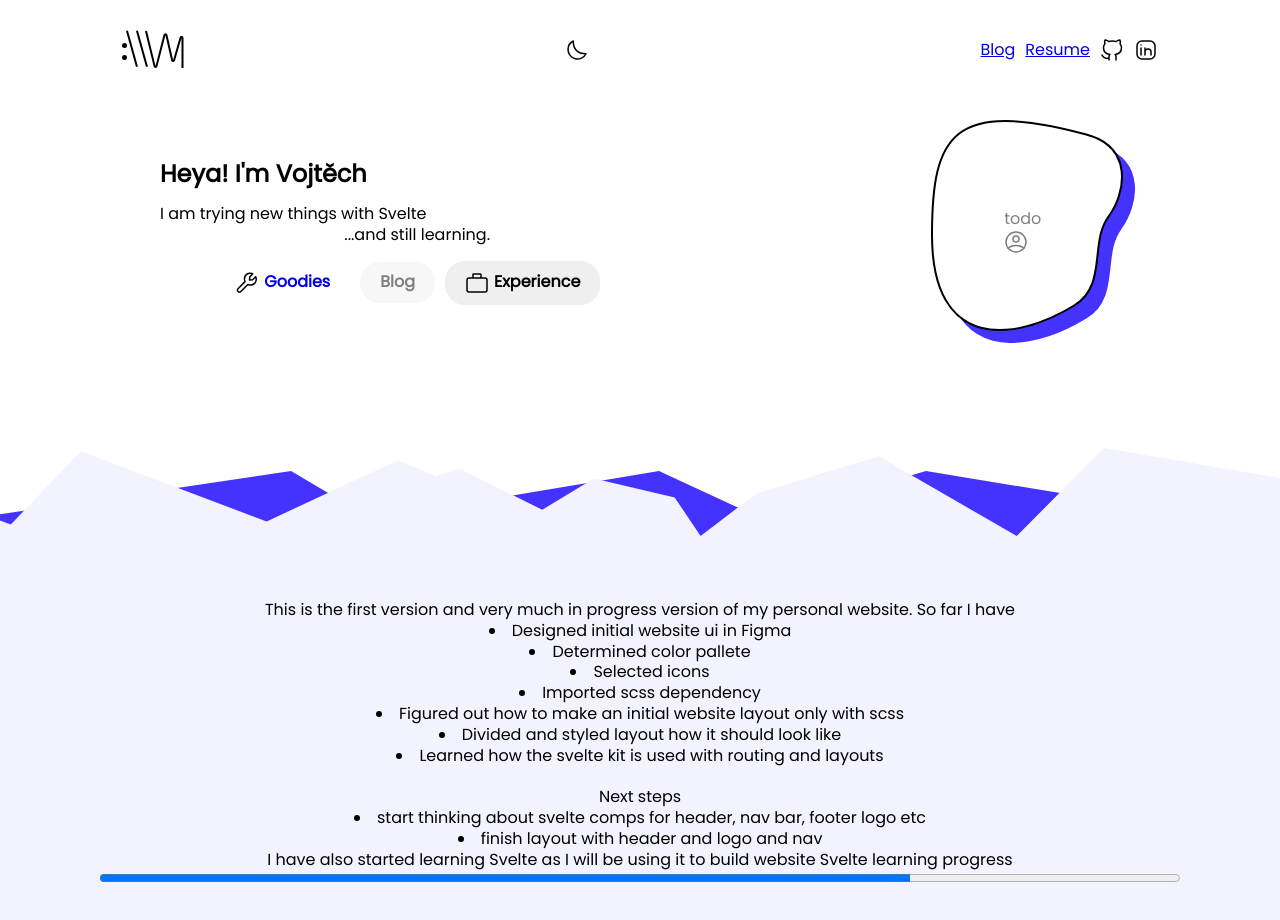
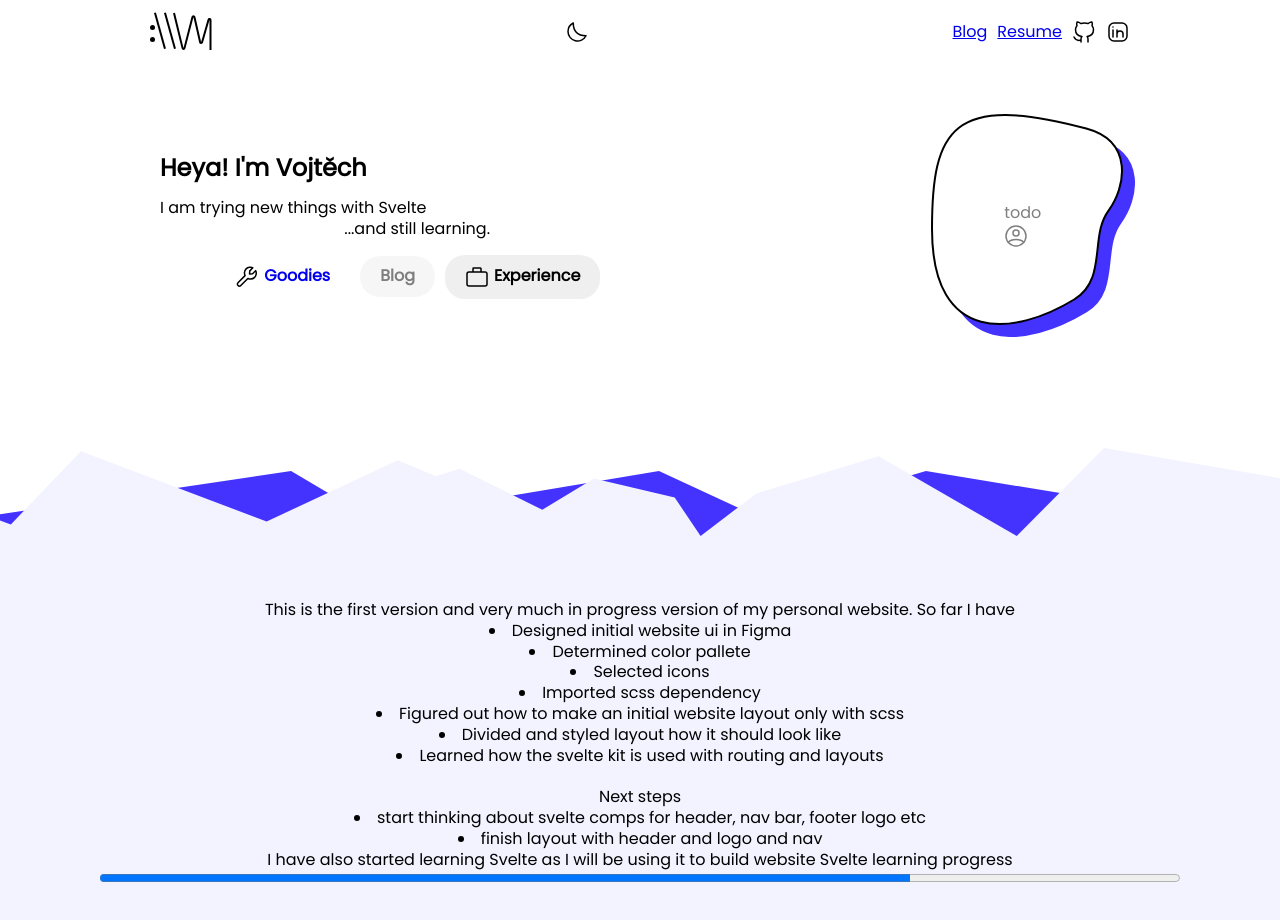
Before and after one commit to vojtechmarek-dev/vojtechmarek.dev, a SvelteKit app: page / in a window 1280 px wide. Shown: the top 920 px of the page. Built offline with nearby package versions, Linux system fonts and the light colour scheme.

Commit message:
redesigned layout and header

```diff
--- a/src/lib/components/organisms/Header.svelte
+++ b/src/lib/components/organisms/Header.svelte
@@ -47,6 +47,7 @@
 
     .left {
         flex-grow: 0;
+        padding-left: 150px
     }
 
     .middle {
@@ -59,6 +60,8 @@
         flex-grow: 0;
         display: flex;
         align-items: center;
+        padding-right: 150px
+
     }
 
     .right a {
--- a/src/routes/+layout.svelte
+++ b/src/routes/+layout.svelte
@@ -26,10 +26,12 @@
     <!-- A skip todo -->
 
     <!-- Top area -->
+
     <div class="top-area">
-        <div class="above-header"><!-- above header spacer --></div>
-        <div class="header-part">
-            <Header />
+        <div class="header">
+            <div class="content">
+                <Header />
+            </div>
         </div>
         <Mountains />
         {#if includeHero}
@@ -47,7 +49,7 @@
     <Footer />
 </div>
 
-<style>
+<style lang="scss">
     .top-area {
         background-color: white;
         min-height: 600px;
@@ -55,25 +57,29 @@
         z-index: 2;
     }
 
-    .above-header {
-        min-width: 30px;
-        min-height: 30px;
-    }
-
-    .header-part {
+    .header {
         position: sticky;
         top: 0px;
         z-index: 2;
         width: 100%;
-        max-width: 1100px; /* todo */
-        margin-left: auto;
-        margin-right: auto;
-        padding-left: 32px;
-        padding-right: 32px;
+        height: 64px;
+        -webkit-backdrop-filter: saturate(180%) blur(5px);
+        backdrop-filter: saturate(180%) blur(5px);
+        backface-visibility: hidden;
+        perspective: 1000;
+        transform: translateZ(0);
+        display: flex;
+        justify-content: center; /* Center horizontally */
+        align-items: center; /* Center vertically */
+
+        .content {
+            width: 100%;
+        }
+
+
     }
 
     .hero-avatar {
-        position: sticky;
         padding-top: 50px;
         top: 0px;
         max-width: 1100px; /* todo make it general and better styled - this is copypasta */
```
